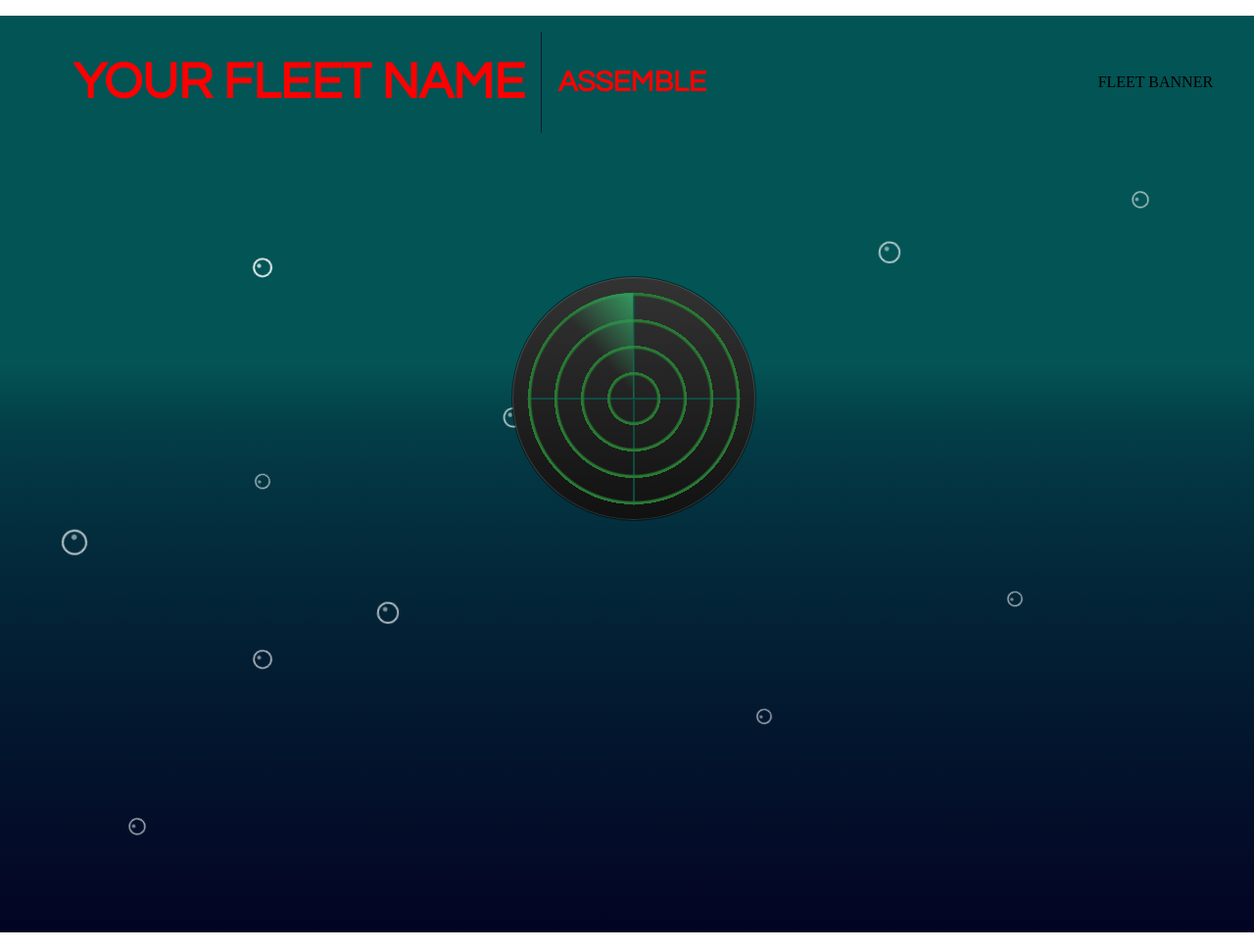
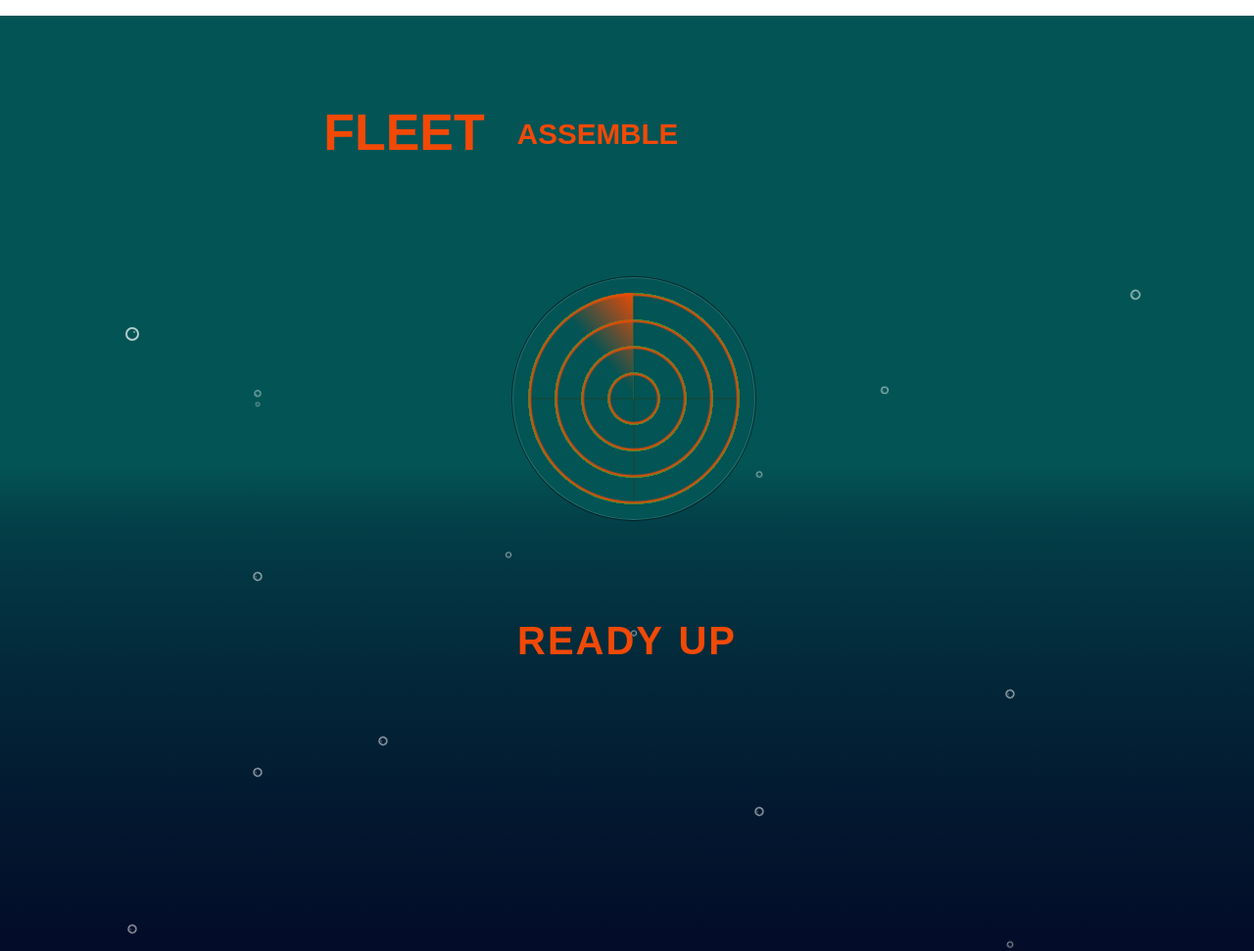
Before and after one commit to ChadLaBombarde/war-ship-app, a plain HTML site: page index.html in a window 1280 px wide. Shown: the whole page at 98% size. Drawn offline with Linux system fonts and the light colour scheme.

Commit message:
more-updates-to-radar

```diff
--- a/index.html
+++ b/index.html
@@ -6,10 +6,11 @@
     <title>Warships App</title>
     <link href="styles.css" rel="stylesheet"/>
 </head>
+
 <body>
-    <body>
+
         <header>
-            <nav>
+
                 <div class="container-fluid">
                     <div class="row">
                       <div class="col-md-12">
@@ -19,16 +20,14 @@
                           </div>
                           <div class="messages">
                             <!-- Message 2 -->
-                            <div id="topic-1" class="message-topic">YOUR FLEET NAME</div>
+                            <div id="topic-1" class="message-topic">FLEET</div>
                             <div id="message-1" class="message-content">
                               <span>ASSEMBLE</span>
+                               <!-- Navigation menu -->
                             </div>
-               FLEET BANNER <!-- Navigation menu -->
-            </nav>
+
         </header>
         <div class="wrapper">
-                <!--RADAR AREA-->
-                <!-- <div><span class="dot"></span></div>-->
             <div><span class="dot"></span></div>
             <div><span class="dot"></span></div>
             <div><span class="dot"></span></div>
@@ -42,21 +41,23 @@
             <div><span class="dot"></span></div>
             <div><span class="dot"></span></div>
             <div><span class="dot"></span></div>
+            <main>
+               <h1>READY UP</h1>
+            </main>
+            <div><span class="dot"></span></div>
             <div><span class="dot"></span></div>
         </div>
-        <div class='radar'>
+
+        <!--RADAR AREA-->
+        <a href="" rel="noopener" target="" id ="ping"  class='radar'>
             <div class='sweep'></div>
+        </a>
+        <div class="row">
+            <h4 class="ready">READY UP</h4>
         </div>
-      </body>
+
+
     <main>
-        <section>
-            <h1>FLEET</h1>
-            <!-- Product listings -->
-        </section>
 
-    </main>
-    <footer>
-        <!-- Footer content -->
-    </footer>
 </body>
 </html>
--- a/styles.css
+++ b/styles.css
@@ -13,27 +13,29 @@
       left: 50%;
       transform: translate(-50%, -50%);
       position: absolute;
-    font-family: sans-serif;
-    letter-spacing: 1px;
+      font-family: Stencil Std, fantasy;
+      letter-spacing: 2px;
       word-spacing: 2px;
-    color: #f10606;
+      color: #f14906;
       font-size: 40px;
-    font-weight: 888;
+      font-weight: 777;
       text-transform: uppercase;
     }
+               /*BUBBLES*/
+
   .wrapper div {
-    height: 20px;
-    width: 20px;
+    height: 10px;
+    width: 10px;
     border: 2px solid rgba(255, 255, 255, 0.7);
     border-radius: 50px;
     position: absolute;
     top: 10%;
     left: 10%;
-    animation: 4s linear infinite;
+    animation: 20s linear infinite;
   }
   div .dot {
-    height: 5px;
-    width: 5px;
+    height: 2px;
+    width: 2px;
     border-radius: 50px;
     background: rgba(255, 255, 255, 0.5);
     position: absolute;
@@ -43,7 +45,7 @@
   .wrapper div:nth-child(1) {
     top: 20%;
     left: 20%;
-    animation: animate 8s linear infinite;
+    animation: animate 20s linear infinite;
   }
   .wrapper div:nth-child(2) {
     top: 60%;
@@ -53,27 +55,27 @@
   .wrapper div:nth-child(3) {
     top: 40%;
     left: 40%;
-    animation: animate 3s linear infinite;
+    animation: animate 15s linear infinite;
   }
   .wrapper div:nth-child(4) {
     top: 66%;
     left: 30%;
-    animation: animate 7s linear infinite;
+    animation: animate 10s linear infinite;
   }
   .wrapper div:nth-child(5) {
     top: 90%;
     left: 10%;
-    animation: animate 9s linear infinite;
+    animation: animate 10s linear infinite;
   }
   .wrapper div:nth-child(6) {
     top: 30%;
     left: 60%;
-    animation: animate 5s linear infinite;
+    animation: animate 14s linear infinite;
   }
   .wrapper div:nth-child(7) {
     top: 70%;
     left: 20%;
-    animation: animate 8s linear infinite;
+    animation: animate 10s linear infinite;
   }
   .wrapper div:nth-child(8) {
     top: 75%;
@@ -83,7 +85,7 @@
   .wrapper div:nth-child(9) {
     top: 50%;
     left: 50%;
-    animation: animate 6s linear infinite;
+    animation: animate 15s linear infinite;
   }
   .wrapper div:nth-child(10) {
     top: 45%;
@@ -98,22 +100,22 @@
   .wrapper div:nth-child(12) {
     top: 20%;
     left: 70%;
-    animation: animate 7s linear infinite;
+    animation: animate 12s linear infinite;
   }
   .wrapper div:nth-child(13) {
     top: 20%;
     left: 20%;
-    animation: animate 8s linear infinite;
+    animation: animate 13s linear infinite;
   }
   .wrapper div:nth-child(14) {
     top: 60%;
     left: 5%;
-    animation: animate 6s linear infinite;
+    animation: animate 9s linear infinite;
   }
   .wrapper div:nth-child(15) {
     top: 90%;
     left: 80%;
-    animation: animate 9s linear infinite;
+    animation: animate 14s linear infinite;
   }
   @keyframes animate {
     0% {
@@ -145,7 +147,7 @@
     align-items: stretch;
   }
   .banner > div {
-    padding: 1rem;
+    padding: 4rem;
   }
   .logo {
 
@@ -167,10 +169,10 @@
     /*animation: move .5s ease-in-out 0.5s 4 alternate;*/
     overflow:hidden;
     border: 1px solid transparent;
-    font-family: Century Gothic, sans-serif;
+    font-family: Stencil Std, fantasy;
   }
   .message-topic {
-    color: red;
+    color: #f14906;
     font-weight: bold;
     font-size: 3.25rem;
     margin-right: 1rem;
@@ -179,20 +181,20 @@
   .message-content {
     font-size: 1.85rem;
     font-weight: bold;
-    color: red;
+    color:#f14906;
   }
   #topic-1 {
-    animation: showup-1 7s infinite;
-    border-right: 1px solid #0e0e0e;
+    animation: showup-1 10s infinite;
+    border-right: 1px #f14906;
   }
   #message-1 {
     width:0px;
     height:0px;
-    animation: reveal-1 7s infinite;
+    animation: reveal-1 10s infinite;
   }
   #message-1 span {
     margin-left:-50vw;
-    animation: slidein-1 7s infinite;
+    animation: slidein-1 10s infinite;
   }
 
 
@@ -218,6 +220,8 @@
       30% { margin-left:0px; }
       100% { margin-left:0px; }
   }
+                   /*RADAR*/
+
 
   .radar, .sweep { position: absolute; }
 .radar {
@@ -229,20 +233,22 @@
   box-shadow: 0 0 0 1px hsla(0, 0%, 0%, 0.5),
     inset 0 0 0 1px hsla(0, 0%, 100%, 0.15);
   background:
-    repeating-radial-gradient(transparent, transparent 23px, #287a33 25px, #287a33 27px),
+    repeating-radial-gradient(transparent, transparent 23px, rgb(234, 74, 5) 25px, #2b8d38 27px),
     linear-gradient(transparent 49.75%, #0e4c42 49.75%, #0e4c42 50.25%, transparent 50.25%) 50% no-repeat,
     linear-gradient(90deg, transparent 49.75%, #0e4c42 49.75%, #0e4c42 50.25%, transparent 50.25%) 50% no-repeat,
-    linear-gradient(#333, #111);
+    linear-gradient(#035455, #035455);
   background-size: 100%, 218px 218px, 218px 218px, 100%;
 }
+
 .sweep {
   box-sizing: border-box;
   top: 16px; left: 16px;
   border-right: solid 1px hsla(145, 50%, 40%, .3);
-  width: 108px; height: 108px;
+  width:108px; height: 108px;
   border-radius: 100% 0 0 0;
   transform-origin: 100% 100%;
-  background: linear-gradient(50deg, rgba(34, 34, 34, 0) 56%, hsla(145, 50%, 40%, 1));
+  background: linear-gradient(50deg, rgba(34, 34, 34, 0) 56%, rgb(234, 74, 5));
   animation: sweep 5s infinite linear;
 }
+
 @keyframes sweep { to { transform: rotate(360deg); } }
```
Lines whose indentation alone changed are shown as unchanged.
